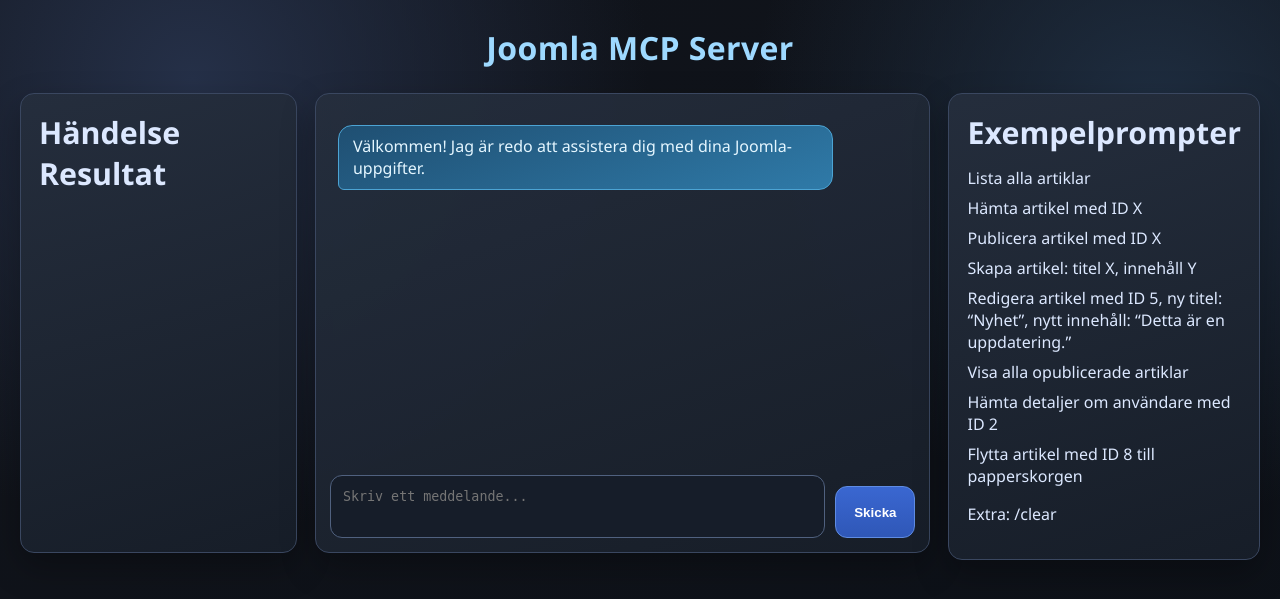
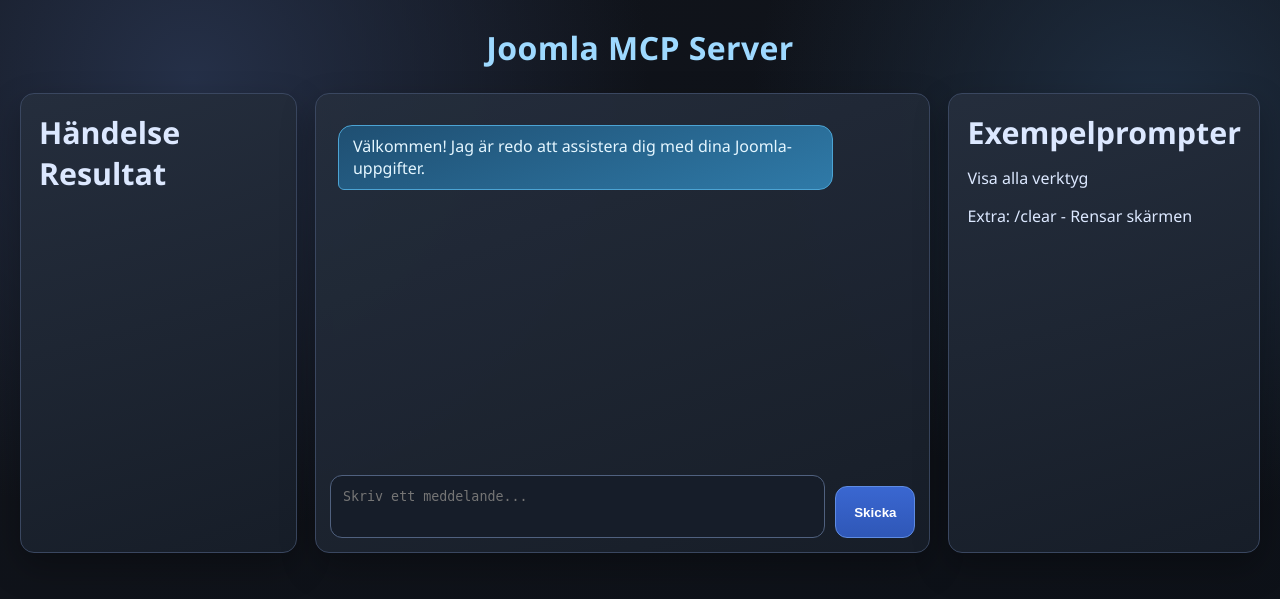
Before and after one commit to kimpabooy/Joomla_MCP_Server, a FastAPI app: page / in a window 1280 px wide. Shown: the top 599 px of the page. Run offline with FastAPI, Linux system fonts and the light colour scheme; parts of the project's set-up code (start-up, migrations or seed data) failed here and were passed over.

Commit message:
Update example prompts in index.html to reflect available tools and clear command

```diff
--- a/templates/index.html
+++ b/templates/index.html
@@ -38,16 +38,9 @@
             <section id="endpoints-box">
                 <h2>Exempelprompter</h2>
                 <ul id="endpoints-list">
-                    <li>Lista alla artiklar</li>
-                    <li>Hämta artikel med ID X</li>
-                    <li>Publicera artikel med ID X</li>
-                    <li>Skapa artikel: titel X, innehåll Y</li>
-                    <li>Redigera artikel med ID 5, ny titel: “Nyhet”, nytt innehåll: “Detta är en uppdatering.”</li>
-                    <li>Visa alla opublicerade artiklar</li>
-                    <li>Hämta detaljer om användare med ID 2</li>
-                    <li>Flytta artikel med ID 8 till papperskorgen</li>
+                    <li>Visa alla verktyg</li>
                 </ul>
-                <p>Extra: /clear</p>
+                <p>Extra: /clear - Rensar skärmen</p>
             </section>
         </div>
     </main>
```
